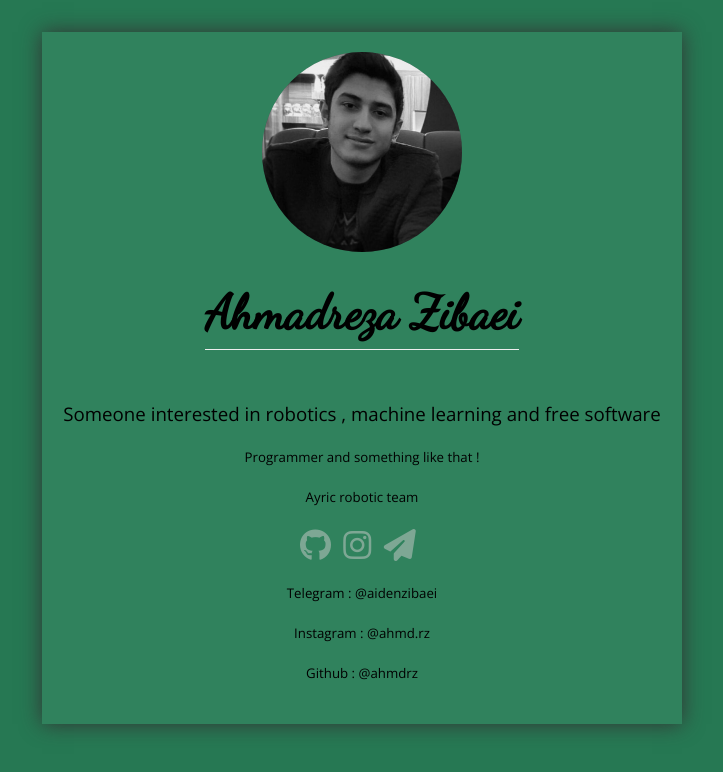
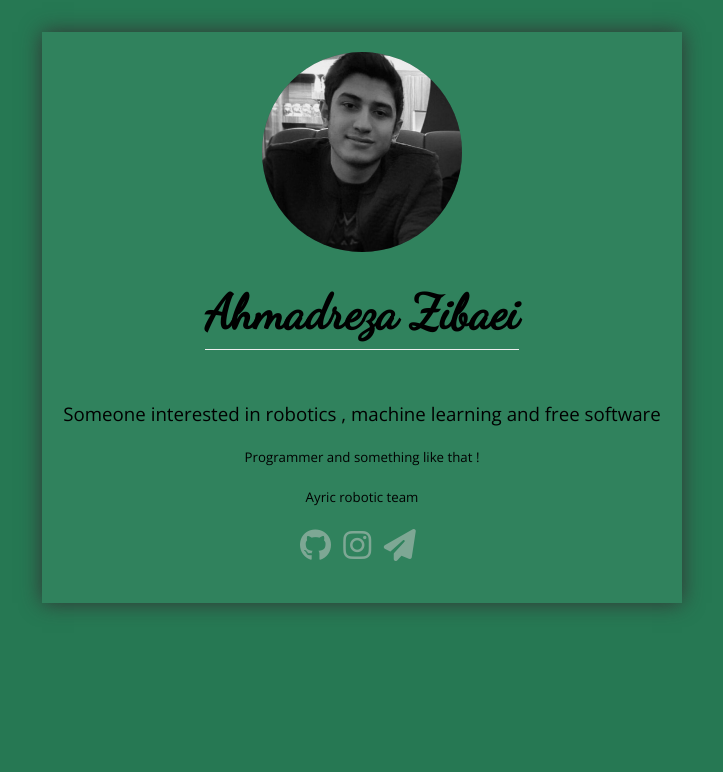
Before and after one commit to ahmdrz/ahmdrz.github.io, a plain HTML site: page index.html in a window 1280 px wide. Shown: the whole page, without its empty margins (278-1001 px from the left). Drawn offline with nearby package versions, Linux system fonts and the light colour scheme.

Commit message:
Acc removed

```diff
--- a/index.html
+++ b/index.html
@@ -20,9 +20,6 @@
       <a class="instagram" href="https://instagram.com/ahmd.rz"><i class="fa fa-instagram fa-2x"></i></a>&nbsp;&nbsp;
       <a class="telegram" href="https://telegram.me/aidenzibaei"><i class="fa fa-paper-plane fa-2x"></i></a>&nbsp;&nbsp;
     </h4>
-    <h5>Telegram : @aidenzibaei</h5>
-    <h5>Instagram : @ahmd.rz</h5>
-    <h5>Github : @ahmdrz</h5>
   </div>
 </body>
 </html>
```
